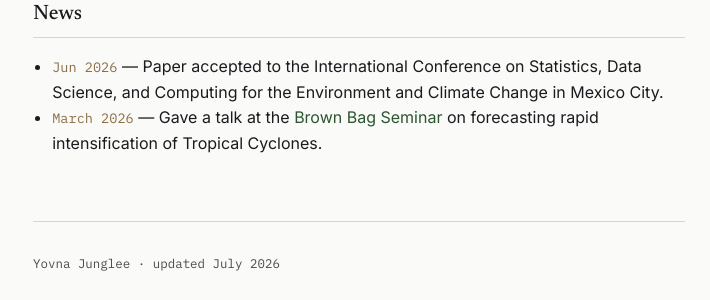
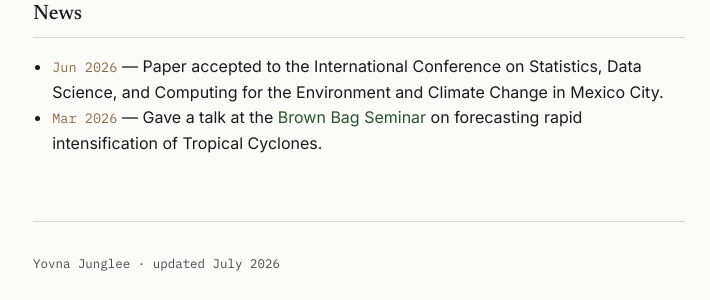
Before and after one commit to yovnajunglee/yovnajunglee.github.io, a Jekyll site: the page built from index.md, in a window 1280 px wide. Shown: the part 684-984 px from the top of the page, without its empty margins (281-991 px from the left). Built offline with Jekyll 4.4.1, drawn with Linux system fonts in a browser that asks for light colours.

Commit message:
Update index.md

```diff
--- a/index.md
+++ b/index.md
@@ -18,5 +18,5 @@ title: About
 <h2>News</h2>
 <ul>
   <li><span style="font-family: var(--font-mono); font-size: 0.85rem; color: var(--color-brass);">Jun 2026</span> — Paper accepted to the International Conference on Statistics, Data Science, and Computing for the Environment and Climate Change in Mexico City.</li>
-  <li><span style="font-family: var(--font-mono); font-size: 0.85rem; color: var(--color-brass);">March 2026</span> — Gave a talk at the  <a href="https://bbseminar.utstat.utoronto.ca" target="_blank">Brown Bag Seminar</a> on forecasting rapid intensification of Tropical Cyclones.</li>
+  <li><span style="font-family: var(--font-mono); font-size: 0.85rem; color: var(--color-brass);">Mar 2026</span> — Gave a talk at the  <a href="https://bbseminar.utstat.utoronto.ca" target="_blank">Brown Bag Seminar</a> on forecasting rapid intensification of Tropical Cyclones.</li>
 </ul>
```
